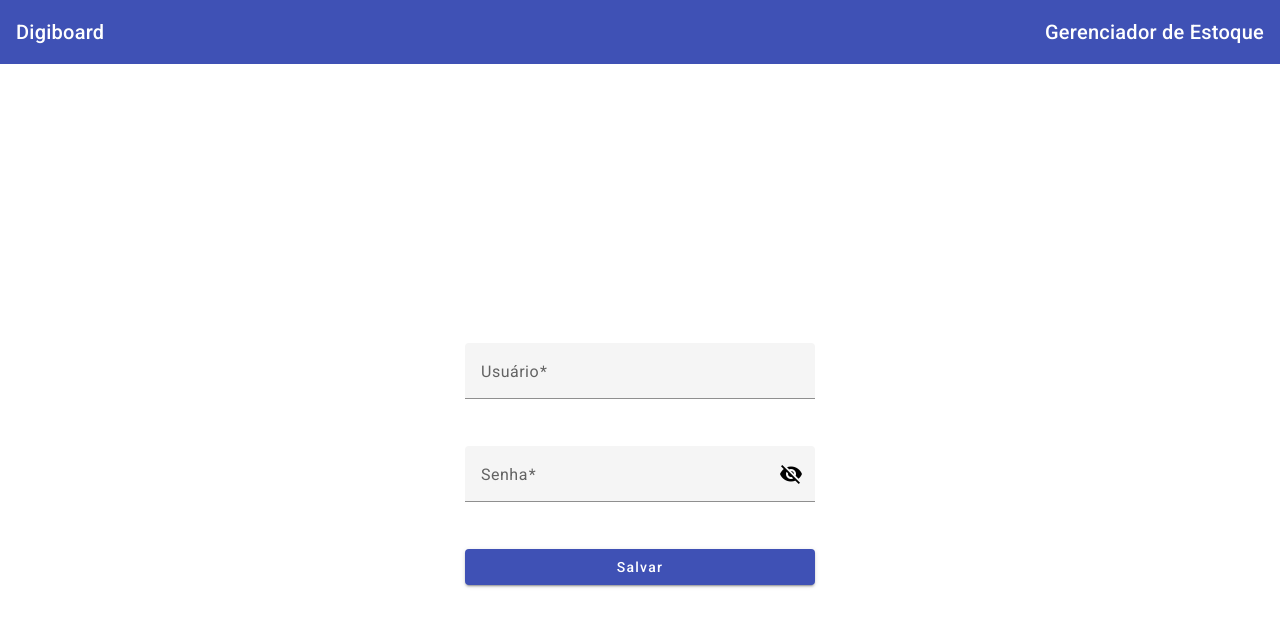
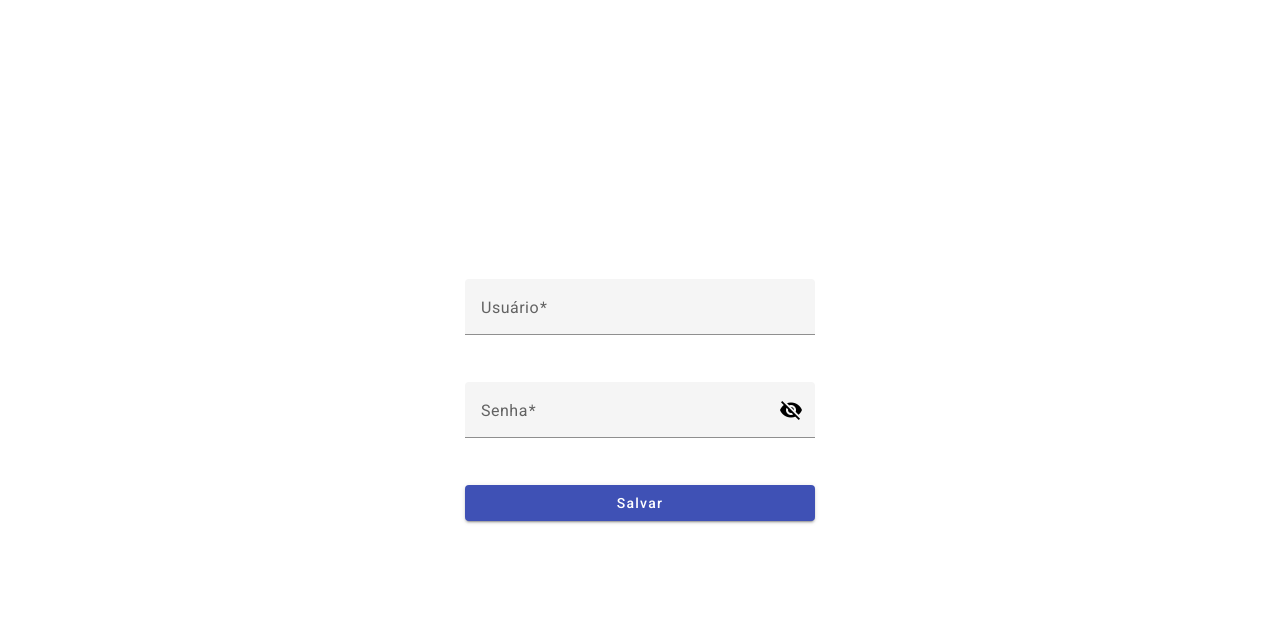
Before and after one commit to lucioneves/monitora-estoque, an Angular app: page /login in a window 1280 px wide. Shown: the top 626 px of the page. Built offline with nearby package versions, Linux system fonts and the light colour scheme.

Commit message:
refactor: retirada do header do app

```diff
--- a/src/app/app.component.html
+++ b/src/app/app.component.html
@@ -1,3 +1,3 @@
-<app-header></app-header>
+
 
 <router-outlet></router-outlet>
--- a/src/app/app.component.ts
+++ b/src/app/app.component.ts
@@ -1,11 +1,11 @@
 import { Component } from '@angular/core';
 import { RouterOutlet } from '@angular/router';
-import { HeaderComponent } from './shared/components/header/header.component';
+
 
 @Component({
   selector: 'app-root',
   standalone: true,
-  imports: [RouterOutlet, HeaderComponent],
+  imports: [RouterOutlet,],
   templateUrl: './app.component.html',
   styleUrl: './app.component.css'
 })
```
